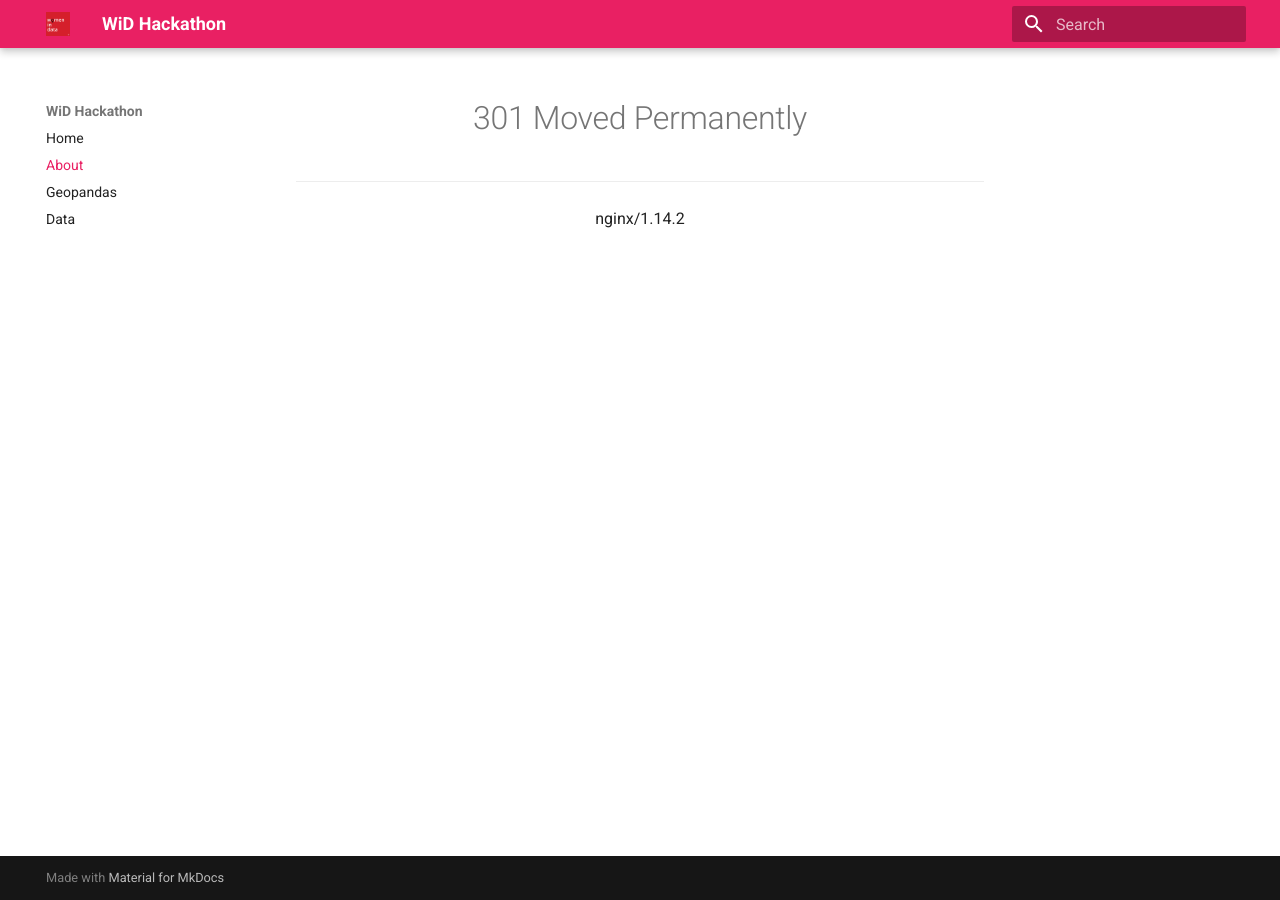
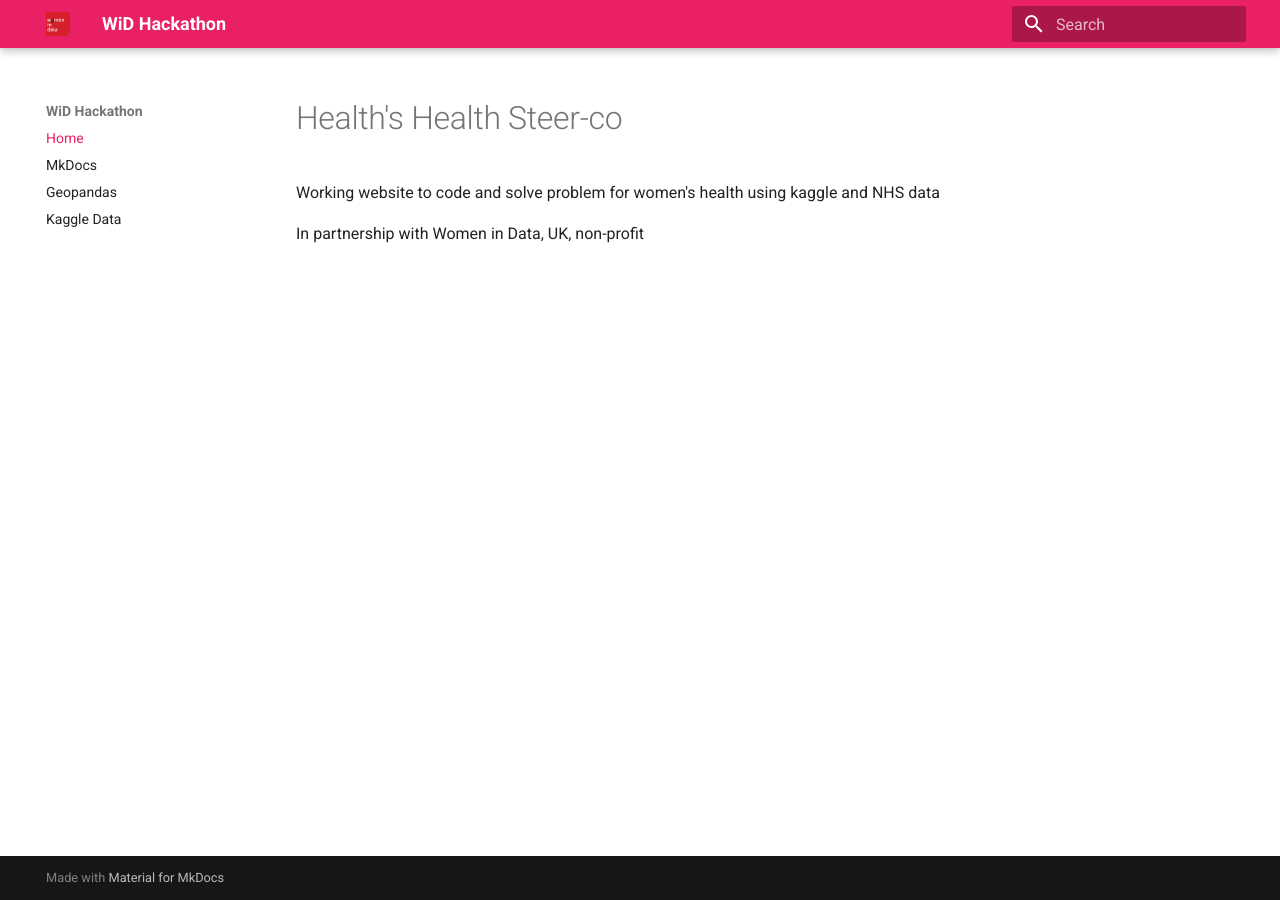
Before and after one commit to mconwa02/wid_hackathon, an MkDocs documentation site: the page built from docs/about.md, in a window 1280 px wide. Built offline with MkDocs 1.6.1 and Material for MkDocs 9.7.7, drawn with Linux system fonts in a browser that asks for light colours.

Commit message:
updating things

```diff
--- a/docs/about.md
+++ b/docs/about.md
@@ -1,7 +1,6 @@
-<html>
-<head><title>301 Moved Permanently</title></head>
-<body bgcolor="white">
-<center><h1>301 Moved Permanently</h1></center>
-<hr><center>nginx/1.14.2</center>
-</body>
-</html>
+# Health's Health Steer-co
+
+Working website to code and solve problem for women's health using
+kaggle and NHS data
+
+In partnership with Women in Data, UK, non-profit
--- a/mkdocs.yml
+++ b/mkdocs.yml
@@ -1,9 +1,9 @@
 site_name: WiD Hackathon
 nav:
-- Home: index.md
-- About: about.md
+- Home: about.md
+- MkDocs: index.md
 - Geopandas: geopandas.md
-- Data: kaggle_data.md
+- Kaggle Data: kaggle_data.md
 theme:
   name: material
   logo: img/wid-logo.png
```
Also changed, not shown: docs/geopandas.md (+2 -9 lines).
